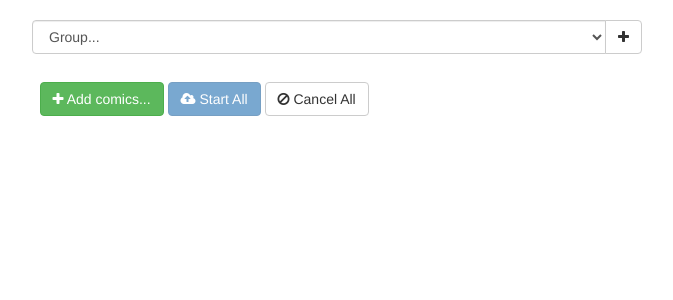
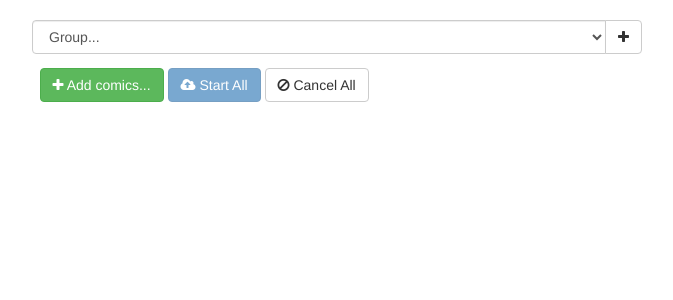
Before and after one commit to Oshuma/comics, a Rails app: page /comics/new in a window 1280 px wide. Shown: the part 52-352 px from the top of the page, without its empty margins (303-976 px from the left). Run offline with Rails 7, Linux system fonts and the light colour scheme; the visitor is signed in with stand-in values (Sample User, id 1); data that the repository does not hold is empty; style sheets or scripts are compiled from the project's sources; parts of the project's set-up code (start-up, migrations or seed data) failed here and were passed over; some libraries are stand-ins or nearby versions.

Commit message:
Tweaking uploader styles.

```diff
--- a/app/assets/stylesheets/comics.css.scss
+++ b/app/assets/stylesheets/comics.css.scss
@@ -1,28 +1,16 @@
 #actions {
-  margin: 2em 0;
-}
-
-/* Mimic table appearance */
-div.table {
-  display: table;
-}
-div.table .file-row {
-  display: table-row;
-}
-div.table .file-row > div {
-  display: table-cell;
-  vertical-align: top;
-  border-top: 1px solid #ddd;
-  padding: 8px;
-}
-div.table .file-row:nth-child(odd) {
-  background: #f9f9f9;
+  margin: 1em 0;
 }
 
 /* The total progress gets shown by event listeners */
 #total-progress {
   opacity: 0;
   transition: opacity 0.3s linear;
+}
+
+#previews .progress {
+  margin-top: 1em;
+  margin-bottom: 0;
 }
 
 /* Hide the progress bar when finished */
--- a/app/views/comics/_upload_preview.html.erb
+++ b/app/views/comics/_upload_preview.html.erb
@@ -1,42 +1,46 @@
 <div class="row">
-  <div class="col-md-6 col-md-offset-3">
-    <div class="table table-striped files" id="previews">
-      <div id="template" class="file-row">
-        <!-- This is used as the file preview template -->
-        <div>
-          <span class="preview"><img data-dz-thumbnail /></span>
-        </div>
-
-        <div>
-          <p class="name" data-dz-name></p>
+  <div id="previews" class="col-md-6 col-md-offset-3">
+    <div id="template" class="file-row panel panel-default">
+      <div class="panel-body">
+        <div class="row">
+          <div class="col-md-5">
+            <div class="name" data-dz-name></div>
             <strong class="error text-danger" data-dz-errormessage></strong>
           </div>
 
-        <div>
-          <p class="size" data-dz-size></p>
-          <div class="progress progress-striped active" role="progressbar" aria-valuemin="0" aria-valuemax="100" aria-valuenow="0">
-            <div class="progress-bar progress-bar-success" style="width:0%;" data-dz-uploadprogress></div>
-          </div>
+          <div class="col-md-2">
+            <div class="size" data-dz-size></div>
           </div>
 
-        <div>
-          <button class="btn btn-primary start" disabled="disabled">
+          <div class="col-md-5">
+            <div class="pull-right">
+              <button class="start btn btn-primary" disabled="disabled">
                 <i class="fa fa-cloud-upload"></i>
                 <span>Start</span>
               </button>
 
-          <button data-dz-remove class="btn btn-default cancel">
+              <button data-dz-remove class="cancel btn btn-default">
                 <i class="fa fa-ban"></i>
                 <span>Cancel</span>
               </button>
 
               <%# The href of this link will get updated in the 'success' Dropzone callback. %>
-          <%= link_to('#delete', class: 'btn btn-danger delete', method: :delete, remote: true, data: { confirm: 'Delete comic?' }) do %>
+              <%= link_to('#delete', class: 'delete btn btn-danger', method: :delete, remote: true, data: { confirm: 'Delete comic?' }) do %>
                 <i class="fa fa-trash"></i>
                 <span>Delete</span>
               <% end %>
             </div>
           </div>
         </div>
+
+        <div class="row">
+          <div class="col-md-12">
+            <div class="progress progress-striped active" role="progressbar" aria-valuemin="0" aria-valuemax="100" aria-valuenow="0">
+              <div class="progress-bar progress-bar-success" style="width:0%;" data-dz-uploadprogress></div>
             </div>
           </div>
+        </div>
+      </div>
+    </div>
+  </div>
+</div>
```
Lines whose indentation alone changed are shown as unchanged.
